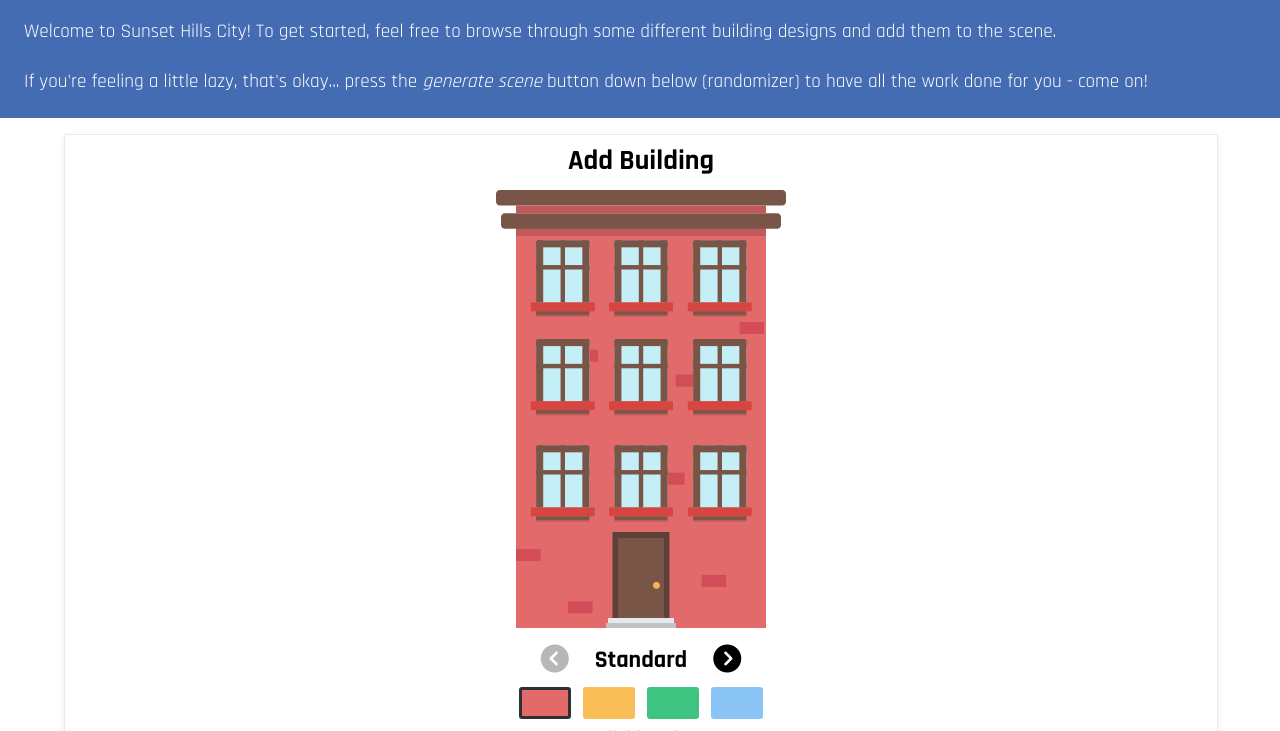
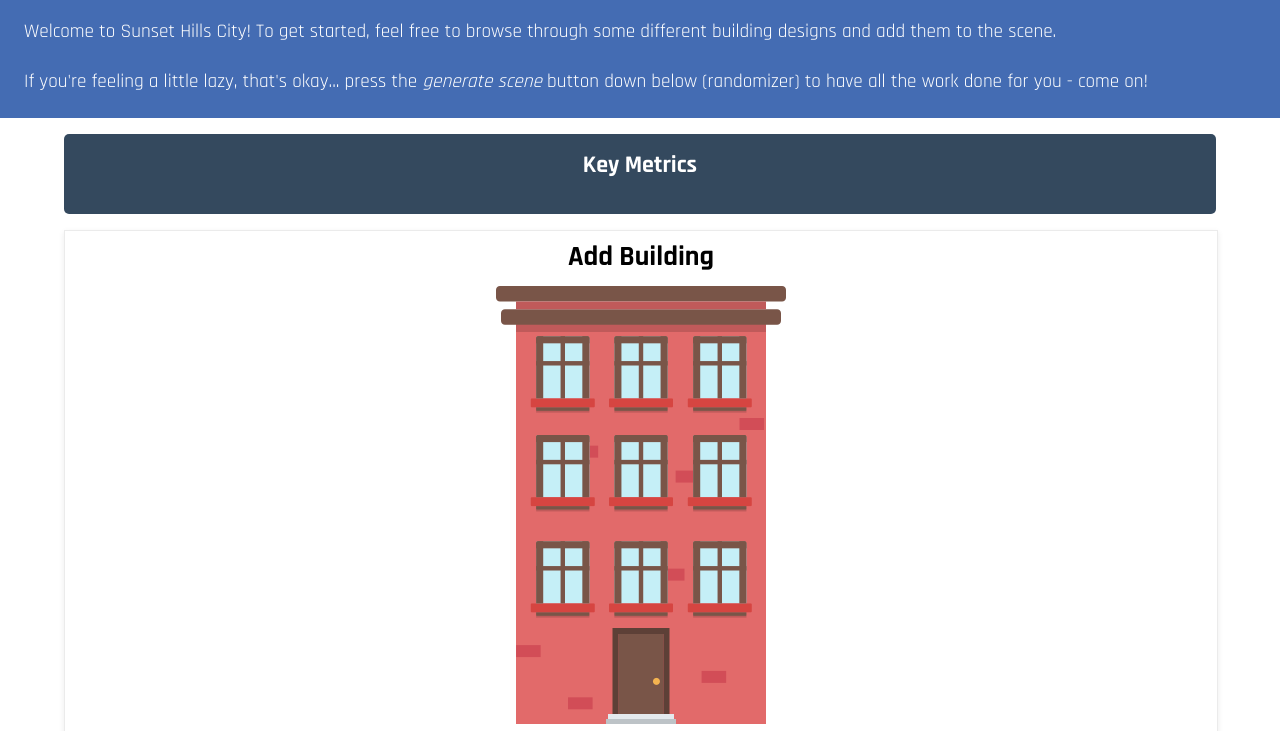
Before and after one commit to efeliz/SunsetHills, a plain HTML site: page index.html in a window 1280 px wide. Shown: the part 69-800 px from the top of the page. Drawn offline with Linux system fonts and the light colour scheme.

Commit message:
Created initial UI for results box.

```diff
--- a/index.html
+++ b/index.html
@@ -29,6 +29,13 @@
                 some different building designs and add them to the scene. <br><br>If you're feeling a little lazy,
                 that's okay... press the <i>generate scene</i> button down below (randomizer) to have all the work done for you - come on!
             </p>
+        </div>
+
+        <div id="resultsContainer">
+            <div id="resultsContent">
+                <h2 class="panel-title">Key Metrics</h2>
+
+            </div>
         </div>
 
         <div id="panels-container">
--- a/styles/main.css
+++ b/styles/main.css
@@ -182,6 +182,37 @@ body.scroll-lock {
     background-color: var(--ground-color);
 }
 /* SCENE VIEW */
+
+/* RESULTS VIEW */
+
+#resultsContainer {
+    position: relative;
+
+    width: 100%;
+    max-width: 90vw;
+
+    min-height: 5rem;
+    height: max-content;
+
+    background-color: var(--ground-color);
+    color: white;
+    border-radius: 5px;
+
+    margin-top: 1rem;
+    margin-left: auto;
+    margin-right: auto;
+}
+
+#resultsContainer #resultsContent {
+    box-sizing: border-box;
+    padding: 1rem;
+    width: 100%;
+    height: 100%;
+
+    text-align: center;
+}
+
+/* RESULTS VIEW */
 
 /* PANELS */
 #panels-container {
```
